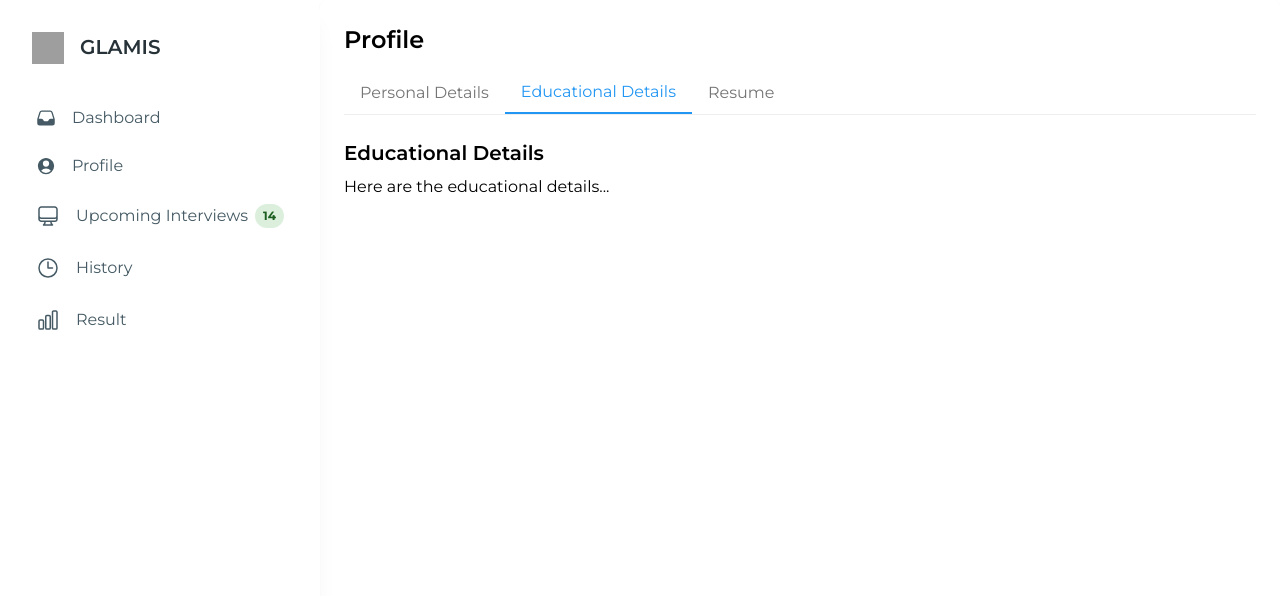
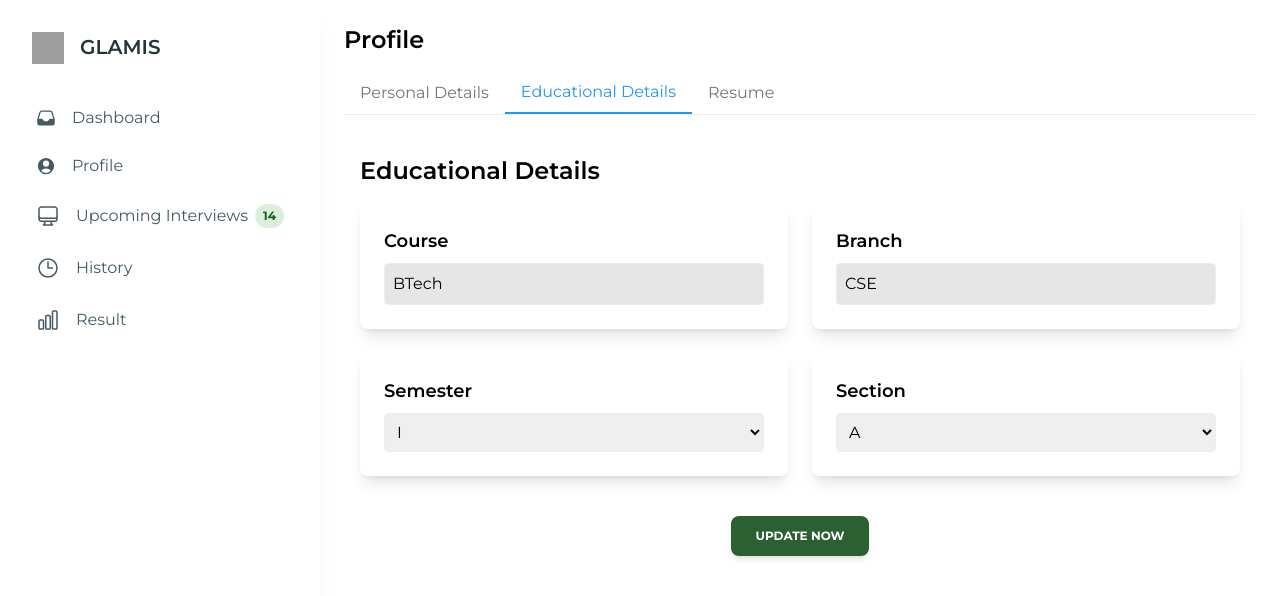
Before and after one commit to naitikshaxma/glamis_test, a React (Vite) app in the folder client/: page /dashboard in a window 1280 px wide. Both pictures are taken after a click on the button "Educational Details". Shown: the top 596 px of the page. Built offline with nearby package versions, Linux system fonts and the light colour scheme; grey boxes are pictures that could not be loaded; a web font is replaced by a local one.

Commit message:
Educational Details

```diff
--- a/client/src/components/profile/EducationsDetails.jsx
+++ b/client/src/components/profile/EducationsDetails.jsx
@@ -0,0 +1,71 @@
+import { Button } from '@material-tailwind/react';
+
+const EducationalDetails = () => (
+    <div className="p-4">
+        <h2 className="text-2xl font-semibold mb-4">Educational Details</h2>
+        <div className="grid grid-cols-2 gap-6">
+            <div className="bg-white p-6 rounded-lg shadow-lg">
+                <h3 className="text-lg font-semibold mb-2">Course</h3>
+                <input type="text" value="BTech" readOnly className="w-full p-2 border rounded bg-[#e6e6e6]" />
+            </div>
+            <div className="bg-white p-6 rounded-lg shadow-lg">
+                <h3 className="text-lg font-semibold mb-2">Branch</h3>
+                <input type="text" value="CSE" readOnly className="w-full p-2 border rounded bg-[#e6e6e6]" />
+            </div>
+            <div className="bg-white p-6 rounded-lg shadow-lg">
+                <h3 className="text-lg font-semibold mb-2">Semester</h3>
+                <select className="w-full p-2 border rounded">
+                    <option value="I">I</option>
+                    <option value="II">II</option>
+                    <option value="III">III</option>
+                    <option value="IV">IV</option>
+                    <option value="V">V</option>
+                    <option value="VI">VI</option>
+                    <option value="VII">VII</option>
+                    <option value="VIII">VIII</option>
+                </select>
+            </div>
+            <div className="bg-white p-6 rounded-lg shadow-lg">
+                <h3 className="text-lg font-semibold mb-2">Section</h3>
+                <select className="w-full p-2 border rounded">
+                    <option value="A">A</option>
+                    <option value="B">B</option>
+                    <option value="C">C</option>
+                    <option value="D">D</option>
+                    <option value="E">E</option>
+                    <option value="F">F</option>
+                    <option value="G">G</option>
+                    <option value="H">H</option>
+                    <option value="I">I</option>
+                    <option value="J">J</option>
+                    <option value="K">K</option>
+                    <option value="L">L</option>
+                    <option value="M">M</option>
+                    <option value="N">N</option>
+                    <option value="O">O</option>
+                    <option value="P">P</option>
+                    <option value="Q">Q</option>
+                    <option value="R">R</option>
+                    <option value="S">S</option>
+                    <option value="T">T</option>
+                    <option value="U">U</option>
+                    <option value="V">V</option>
+                    <option value="W">W</option>
+                    <option value="X">X</option>
+                    <option value="Y">Y</option>
+                    <option value="Z">Z</option>
+                </select>
+            </div>
+        </div>
+
+        <div className="grid grid-cols-1 gap-6 mt-6">
+            <div className="mt-4 flex justify-center">
+                <Button className="bg-[#2b6030] hover:bg-[#1c3d1f]" ripple={true}>
+                    Update Now
+                </Button>
+            </div>
+        </div>
+    </div>
+);
+
+export default EducationalDetails;
--- a/client/src/index.css
+++ b/client/src/index.css
@@ -6,6 +6,6 @@
     font-family: "Red Rose", serif;
 }
 
-input:focus {
+input:focus, select:focus {
     outline-color: green;
 }
--- a/client/src/pages/Profile.jsx
+++ b/client/src/pages/Profile.jsx
@@ -1,5 +1,6 @@
 import React, { useState } from 'react';
 import PersonalDetails from '../components/profile/PersonalDetails';
+import EducationalDetails from '../components/profile/EducationsDetails';
 
 const ProfilePage = () => {
     const [activeTab, setActiveTab] = useState('personal');
@@ -54,12 +55,12 @@ const ProfilePage = () => {
 //     </div>
 // );
 
-const EducationalDetails = () => (
-    <div>
-        <h2 className="text-xl font-semibold mb-2">Educational Details</h2>
-        <p>Here are the educational details...</p>
-    </div>
-);
+// const EducationalDetails = () => (
+//     <div>
+//         <h2 className="text-xl font-semibold mb-2">Educational Details</h2>
+//         <p>Here are the educational details...</p>
+//     </div>
+// );
 
 const Resume = () => (
     <div>
```
